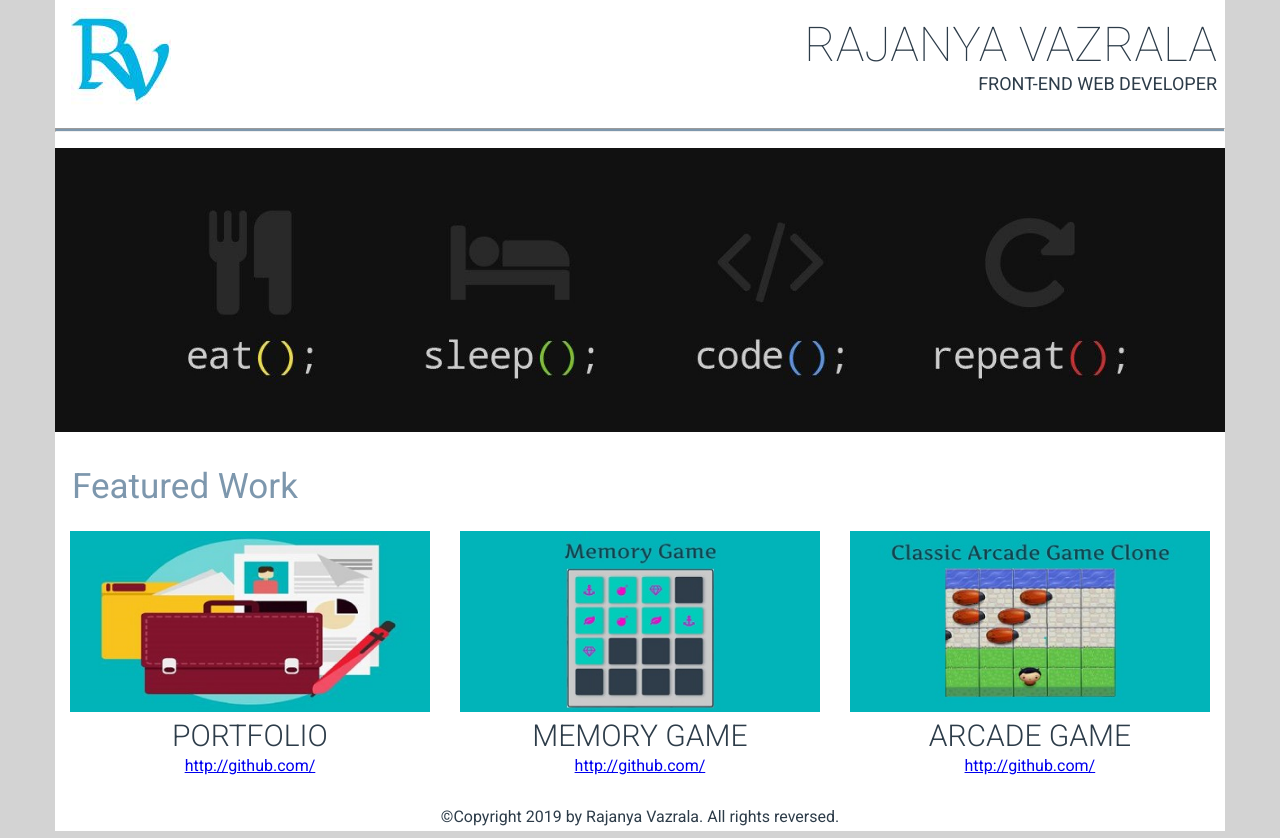
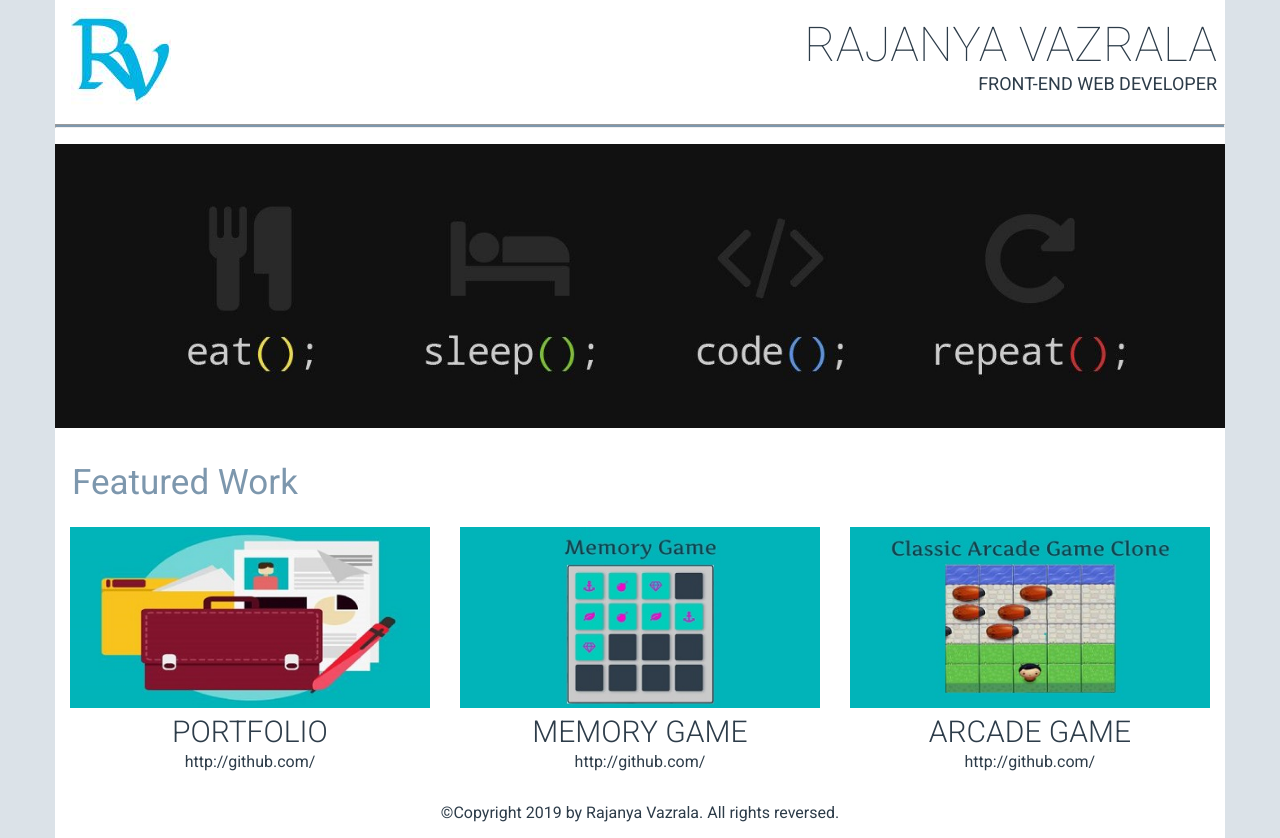
Before and after one commit to vrajanya/Portfolio, a plain HTML site: page index.htm in a window 1280 px wide. Drawn offline with Linux system fonts and the light colour scheme.

Commit message:
updated after Udacity- Review 1

```diff
--- a/css/style.css
+++ b/css/style.css
@@ -14,25 +14,29 @@ body {
 	margin: 0;
 	padding: 0;
 	font-family: 'Roboto', sans-serif;
-	background-color: lightgrey;
+	background-color: #dbe2e8;
 }
 
 #container {
 	background-color: white;
-	position: relative;
-  	min-height: 100vh;
+	min-height: 100vh;
+	display: flex;
+	flex-direction: column;
 }
 
 #page-header {
+	display: flex;
+	flex-wrap: wrap;
+	justify-content: space-between;
 	text-transform: uppercase;
 	text-align: right;
 }
 
 .headercol1 {
 	width: 40%;
-	display: inline-block;
 	padding-top: 0.5em;
 	padding-left: 1em;
+	order:0;
 }
 
 .img-responsive {
@@ -43,10 +47,9 @@ body {
 
 .headercol2 {
   	width: 60%;
-  	display: inline-block;
-  	float: right;
   	padding-top: 1em;
   	padding-right: 0.5em;
+  	order: 1;
 }
 
 .main-header {
@@ -70,10 +73,11 @@ hr {
 	background-color: #7d97ad;
 	width: 100%;
 	margin: 1em auto;
+	order: 2;
 }
 
 #page-main {
-	padding-bottom: 2.5rem;
+	flex-grow: 1;
 }
 
 .section-header {
@@ -91,7 +95,7 @@ hr {
 }
 
 .project {
-    padding-right: 15px;
+	padding-right: 15px;
 	padding-left: 15px;
 }
 
@@ -112,7 +116,7 @@ hr {
 	color: #2d3c49;
 }
 
-a: active,a: link,a: visited,a: hover {
+a:active,a:link,a:visited,a:hover {
   	color: #2d3c49;
   	font-family: 'Roboto', sans-serif;
 	font-weight: 400;
@@ -126,9 +130,6 @@ a: active,a: link,a: visited,a: hover {
 	font-size: 16px;
 	text-align: center;
 	width: 100%;
-	position: absolute;
-	height: 2.5rem;
-	bottom: 0;
 }
 
 @media screen and (max-width: 420px) {
@@ -159,6 +160,7 @@ a: active,a: link,a: visited,a: hover {
 		font-size: 13px!important;
 	}
 }
+
 @media screen and (min-width: 421px) and (max-width: 767px) {
 	.project {
 		width: 50%!important;
@@ -187,6 +189,7 @@ a: active,a: link,a: visited,a: hover {
 		font-size: 24px!important;
 	}
 }
+
 @media screen and (min-width: 768px) {
   #container {
     width: 750px;
@@ -197,12 +200,14 @@ a: active,a: link,a: visited,a: hover {
    	width: 33.33%!important;
    }
 }
+
 @media (min-width: 992px) {
   #container {
     width: 970px;
     margin: auto;
   }
 }
+
 @media (min-width: 1200px) {
   #container {
     width: 1170px;
```
